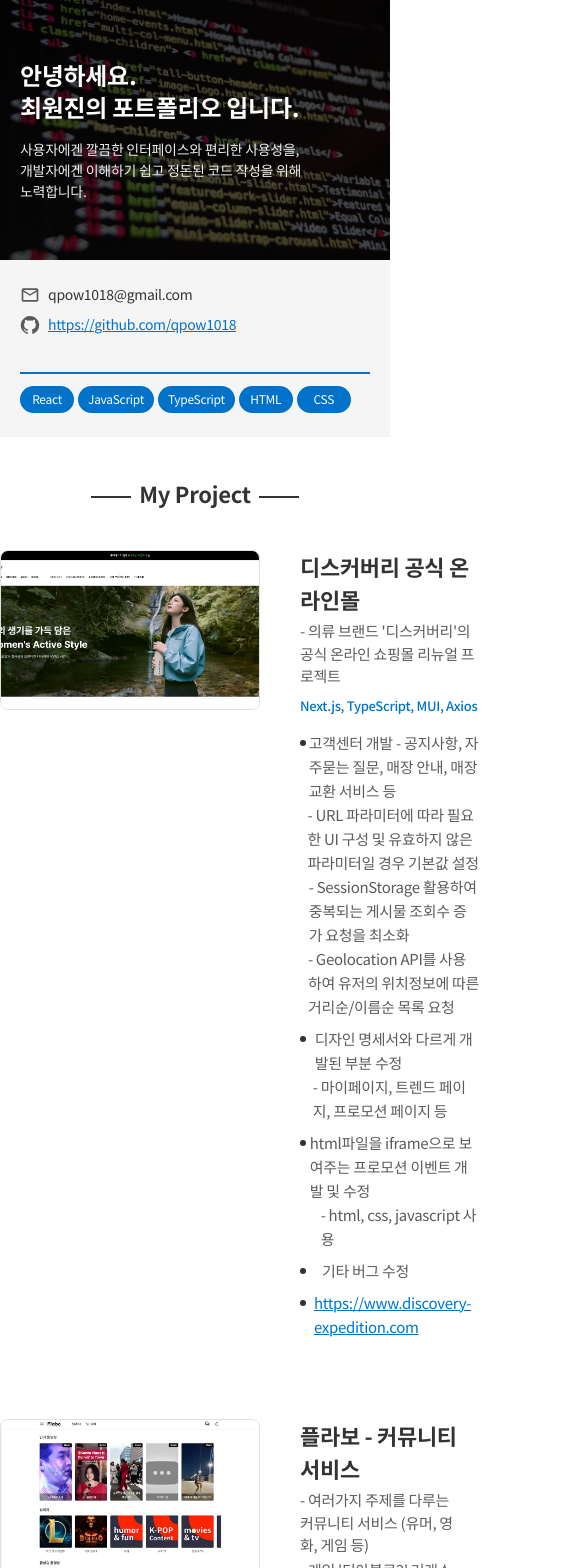
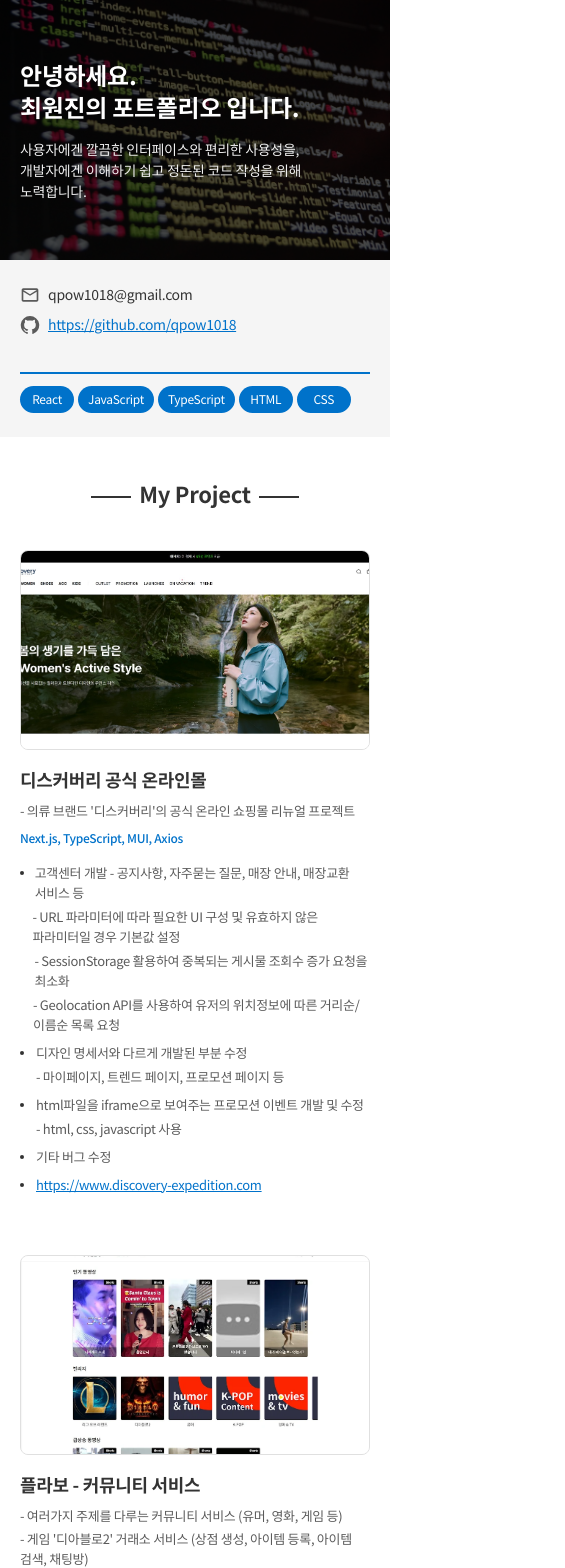
Before and after one commit to qpow1018/my-portfolio, a React (Create React App) app: page / in a window 390 px wide. Shown: the top 1568 px of the page, 565 px wide, since content can reach past the window. Built offline with nearby package versions, Linux system fonts and the light colour scheme.

Commit message:
Feat: update Project mobile ui

```diff
--- a/src/components/Project/ProjectData/shared/ProjectDataContainer.tsx
+++ b/src/components/Project/ProjectData/shared/ProjectDataContainer.tsx
@@ -1,5 +1,7 @@
 import { Box } from '@mui/material';
 import theme from '@/style/theme';
+
+import useWindowSize from '@/hooks/useWindowSize';
 
 import ProjectThumbnail from './ProjectThumbnail';
 
@@ -12,35 +14,53 @@
     children?: React.ReactNode;
   }
 ) {
+  const { isDesktop } = useWindowSize();
+
   return (
     <Box
-      sx={{
-        display: 'flex',
-        marginBottom: '80px',
+      sx={[
+        {
+          padding: '0 20px',
+          marginBottom: '60px',
           '&:last-of-type': {
             marginBottom: 0,
           }
-      }}
+        },
+        isDesktop === true && {
+          padding: 0,
+          display: 'flex',
+          marginBottom: '80px',
+        }
+      ]}
     >
       <ProjectThumbnail
+        isDesktop={isDesktop}
         images={props.images}
       />
 
       <Box
-        sx={{
+        sx={[
+          {
+            marginTop: '16px',
+          },
+          isDesktop === true && {
             flex: 1,
-          marginLeft: '40px'
-        }}
+            margin: '0 0 0 40px',
+          }
+        ]}
       >
         <Title
+          isDesktop={isDesktop}
           title={props.title}
         />
 
         <Description
+          isDesktop={isDesktop}
           description={props.description}
         />
 
         <Skills
+          isDesktop={isDesktop}
           skills={props.skills}
         />
 
@@ -52,15 +72,23 @@
 
 function Title(
   props: {
+    isDesktop: boolean;
     title: string;
   }
 ) {
+  const { isDesktop } = props;
+
   return (
     <Box
-      sx={{
-        fontSize: '22px',
+      sx={[
+        {
+          fontSize: '18px',
           fontWeight: 700,
-      }}
+        },
+        isDesktop === true && {
+          fontSize: '22px'
+        }
+      ]}
     >
       { props.title }
     </Box>
@@ -69,26 +97,41 @@
 
 function Description(
   props: {
+    isDesktop: boolean;
     description: string[];
   }
 ) {
+  const { isDesktop } = props;
+
   return (
     <Box
-      sx={{
+      sx={[
+        {
+          marginTop: '8px'
+        },
+        isDesktop === true && {
           marginTop: '4px'
-      }}
+        }
+      ]}
     >
       { props.description.map((desc, index) =>
         <Box
           key={index}
-          sx={{
-            fontSize: '15px',
+          sx={[
+            {
+              wordBreak: 'keep-all',
+              fontSize: '13px',
               color: theme.color.text.secondary,
-            marginBottom: '2px',
+              marginBottom: '4px',
               '&:last-of-type': {
                 marginBottom: 0,
               }
-          }}
+            },
+            isDesktop === true && {
+              fontSize: '15px',
+              marginBottom: '2px',
+            }
+          ]}
         >
           { desc }
         </Box>
@@ -99,17 +142,25 @@
 
 function Skills(
   props: {
+    isDesktop: boolean;
     skills: string;
   }
 ) {
+  const { isDesktop } = props;
+
   return (
     <Box
-      sx={{
-        fontSize: '13px',
+      sx={[
+        {
+          fontSize: '12px',
           fontWeight: 500,
           color: theme.color.primary,
           margin: '8px 0 16px 0',
-      }}
+        },
+        isDesktop === true && {
+          fontSize: '13px',
+        }
+      ]}
     >
       { props.skills }
     </Box>
--- a/src/components/Project/ProjectData/shared/ProjectText.tsx
+++ b/src/components/Project/ProjectData/shared/ProjectText.tsx
@@ -1,5 +1,7 @@
 import { Box, SxProps } from '@mui/material';
 import theme from '@/style/theme';
+
+import useWindowSize from '@/hooks/useWindowSize';
 
 export default function ProjectText(
   props: {
@@ -8,36 +10,57 @@
     sx?: SxProps;
   }
 ) {
+  const { isDesktop } = useWindowSize();
+
   return (
     <Box
       sx={[
         {
+          wordBreak: 'keep-all',
           display: 'flex',
           alignItems: 'flex-start',
+          fontSize: '13px',
+          lineHeight: '20px',
+          color: theme.color.text.secondary,
+          marginBottom: '4px',
+        },
+        isDesktop === true && {
           fontSize: '15px',
           lineHeight: '24px',
-          color: theme.color.text.secondary,
+          marginBottom: '0',
         },
         ...(Array.isArray(props.sx) ? props.sx : [props.sx])
       ]}
     >
       { (props.type === 'dot' || props.type === 'indent') &&
         <Box
-          sx={{
+          sx={[
+            {
               display: 'flex',
               alignItems: 'center',
+              width: '16px',
+              height: '20px',
+            },
+            isDesktop === true && {
               width: '22px',
               height: '24px',
-          }}
+            }
+          ]}
         >
           { props.type === 'dot' &&
             <Box
-              sx={{
+              sx={[
+                {
                   borderRadius: '50%',
+                  width: '4px',
+                  height: '4px',
+                  background: theme.color.text.primary,
+                },
+                isDesktop === true && {
                   width: '6px',
                   height: '6px',
-                background: theme.color.text.primary,
-              }}
+                }
+              ]}
             />
           }
         </Box>
--- a/src/components/Project/ProjectData/shared/ProjectThumbnail.tsx
+++ b/src/components/Project/ProjectData/shared/ProjectThumbnail.tsx
@@ -10,25 +10,34 @@
 
 export default function ProjectThumbnail(
   props: {
+    isDesktop: boolean;
     images: string[];
   }
 ) {
+  const { isDesktop } = props;
+
   const [isProjectImagesModalOpen, setIsProjectImagesModalOpen] = useState<boolean>(false);
 
   return (
     <>
       <Box
         onClick={() => setIsProjectImagesModalOpen(true)}
-        sx={{
+        sx={[
+          {
             flexShrink: 0,
-          width: '260px',
-          height: '160px',
+            width: '100%',
+            height: '200px',
             borderRadius: theme.common.borderRadius,
             backgroundColor: theme.color.dark.grayF,
             cursor: 'pointer',
             overflow: 'hidden',
             border: `1px solid ${theme.color.border.default}`
-        }}
+          },
+          isDesktop === true && {
+            width: '260px',
+            height: '160px',
+          }
+        ]}
       >
         { props.images.length > 0 &&
           <Box
@@ -46,13 +55,19 @@
 
       { isProjectImagesModalOpen === true &&
         <ModalContainer
+          isDesktop={isDesktop}
           isOpen={isProjectImagesModalOpen}
           onClose={() => setIsProjectImagesModalOpen(false)}
         >
           <Box
-            sx={{
+            sx={[
+              {
+                width: '100%'
+              },
+              isDesktop === true && {
                 padding: '16px',
-            }}
+              }
+            ]}
           >
             <Swiper
               modules={[Navigation, Pagination]}
@@ -64,13 +79,18 @@
               { props.images.map((image, index) =>
                 <SwiperSlide key={index}>
                   <Box
-                    sx={{
+                    sx={[
+                      {
                         display: 'flex',
                         alignItems: 'center',
                         justifyContent: 'center',
                         width: '100%',
+                        height: 360,
+                      },
+                      isDesktop === true && {
                         height: 520,
-                    }}
+                      }
+                    ]}
                   >
                     <Box
                       component={'img'}
@@ -100,15 +120,20 @@
           >
             <ButtonBase
               onClick={() => setIsProjectImagesModalOpen(false)}
-              sx={{
+              sx={[
+                {
                   borderRadius: theme.common.borderRadius,
                   width: 80,
                   height: 36,
                   backgroundColor: theme.color.primary,
                   color: '#fff',
+                  fontSize: '13px',
+                  fontWeight: 500,
+                },
+                isDesktop === true && {
                   fontSize: '15px',
-                fontWeight: 500,
-              }}
+                }
+              ]}
             >
               닫기
             </ButtonBase>
@@ -121,11 +146,14 @@
 
 function ModalContainer(
   props: {
+    isDesktop: boolean;
     isOpen: boolean;
     onClose: () => void;
     children: React.ReactNode;
   }
 ) {
+  const { isDesktop } = props;
+
   return (
     <Modal
       open={props.isOpen}
@@ -138,12 +166,17 @@
     >
       <div style={{ outline: 'none' }}>
         <Box
-          sx={{
+          sx={[
+            {
               borderRadius: theme.common.borderRadius,
-            width: '900px',
               background: '#fff',
               overflow: 'hidden',
-          }}
+              width: 'calc(100vw - 32px)',
+            },
+            isDesktop === true && {
+              width: '900px',
+            }
+          ]}
         >
           { props.children }
         </Box>
```
Lines whose indentation alone changed are shown as unchanged.
